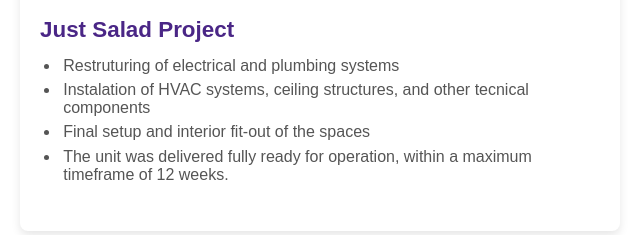
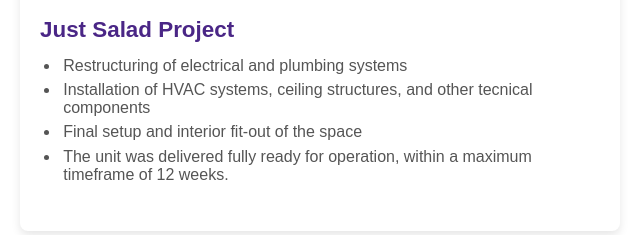
Before and after one commit to ActionCorporation/action, a plain HTML site: page index.html in a window 1280 px wide. Shown: the part 1924-2159 px from the top of the page, 640-1280 px from the left. Drawn offline with Linux system fonts and the light colour scheme.

Commit message:
ajuste text just salade

```diff
--- a/index.html
+++ b/index.html
@@ -10,7 +10,7 @@
 
   <header>
     <img src="./assets/images/readme-images/LOGO ACTION.png" alt="">
-    <p style="margin-top: 2rem; font-size: 2rem;">One-stop, full-service provider for cleaning, installations, renovations, and maintenance</p>
+    <p style="margin-top: 2rem; font-size: 2rem;">One-stop, full-service provider for cleaning, installations, renovations, General construction services and maintenance</p>
   </header>
 
   <section class="grid grid-2">
@@ -89,9 +89,9 @@
         <a href="https://www.actioncorporations.com/" target="_blank"><h2>Just Salad Project</h2></a>
 
         <ul>
-          <li>Restruturing of electrical and plumbing systems</li>
-          <li>Instalation of HVAC systems, ceiling structures, and other tecnical components</li>
-          <li>Final setup and interior fit-out of the spaces</li>
+          <li>Restructuring of electrical and plumbing systems</li>
+          <li>Installation of HVAC systems, ceiling structures, and other tecnical components</li>
+          <li>Final setup and interior fit-out of the space</li>
           <li>The unit was delivered fully ready for operation, within a maximum timeframe of 12 weeks. </li>
         </ul>
       </div>
```
